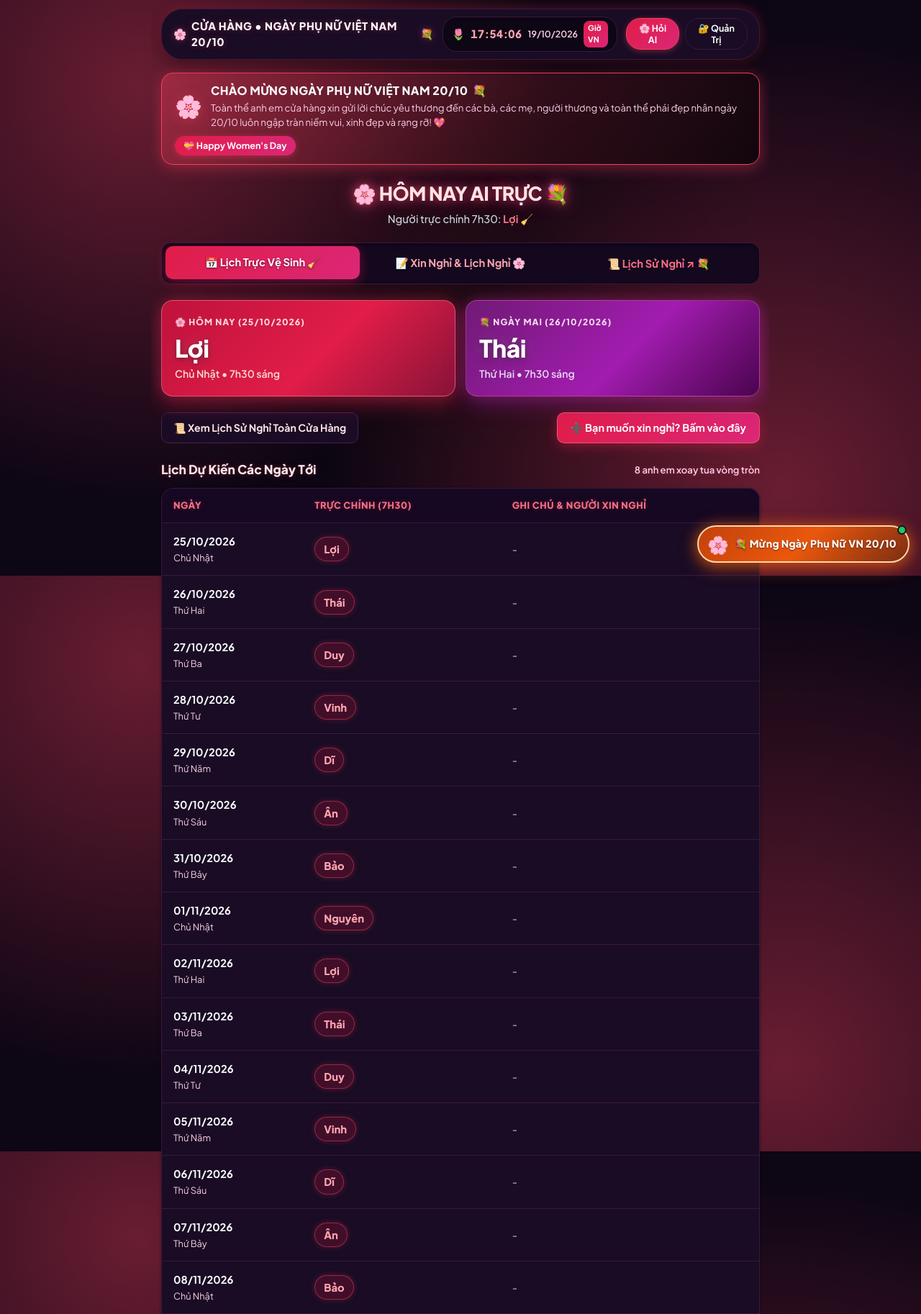
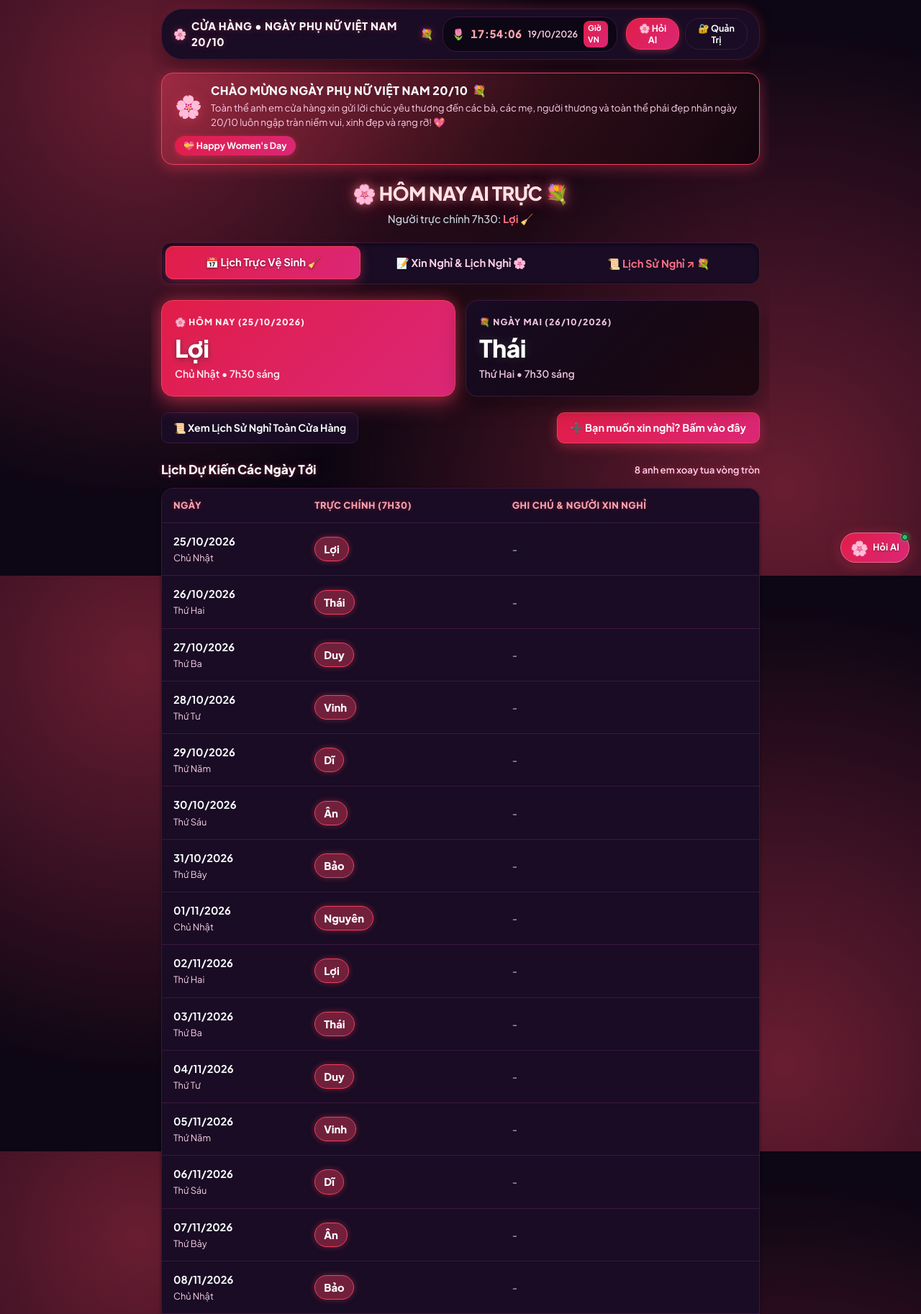
Before and after one commit to rappervint/apptruc, a Flask app: page / in a window 1280 px wide. Shown: the top 1826 px of the page at 72% size. Run offline with Flask 3, Linux system fonts and the light colour scheme; data comes from the database, SQL or seed files in the repository; data that the repository does not hold is empty.

Commit message:
Optimize AI chat bubble to compact elegant design and link all UI elements and modals to dynamic theme variables

```diff
--- a/templates/index.html
+++ b/templates/index.html
@@ -209,12 +209,12 @@
     /* Tab Navigation */
     .tab-container {
       display: flex;
-      background: #14081e;
+      background: {{ theme.colors.card_bg }};
       padding: 5px;
       border-radius: 14px;
       margin-bottom: 22px;
       gap: 5px;
-      border: 1px solid #3b1740;
+      border: 1px solid {{ theme.colors.border }};
       box-shadow: inset 0 2px 5px rgba(0,0,0,0.5);
     }
     .tab-btn {
@@ -222,7 +222,7 @@
       padding: 12px 14px;
       border: none;
       background: transparent;
-      color: #fda4af;
+      color: {{ theme.colors.text_muted }};
       font-size: 0.92rem;
       font-weight: 700;
       border-radius: 10px;
@@ -235,12 +235,13 @@
       text-decoration: none;
     }
     .tab-btn:hover {
-      color: #fff1f2;
+      color: {{ theme.colors.text }};
     }
     .tab-btn.active {
-      background: linear-gradient(135deg, #e11d48 0%, #db2777 100%);
+      background: {{ theme.colors.primary_gradient }};
       color: #ffffff;
-      box-shadow: 0 4px 15px rgba(225, 29, 72, 0.45);
+      box-shadow: 0 4px 15px {{ theme.colors.primary_glow }};
+      border: 1px solid {{ theme.colors.border_focus }};
       transform: translateY(-1px);
       text-shadow: 0 1px 3px rgba(0,0,0,0.5);
     }
@@ -248,12 +249,13 @@
       font-size: 0.72rem;
       padding: 2px 7px;
       border-radius: 12px;
-      background: #881337;
-      color: #ffe4e6;
+      background: {{ theme.colors.bg }};
+      color: {{ theme.colors.text }};
+      border: 1px solid {{ theme.colors.border }};
       font-weight: 700;
     }
     .tab-badge.badge-alert {
-      background: #e11d48;
+      background: {{ theme.colors.primary }};
       color: #fff;
       animation: pulseAlert 2s infinite;
     }
@@ -304,17 +306,17 @@
     }
     .hero-card:hover {
       transform: translateY(-2px);
-      box-shadow: 0 14px 30px rgba(0, 0, 0, 0.6), 0 0 25px rgba(244, 63, 94, 0.35);
+      box-shadow: 0 14px 30px rgba(0, 0, 0, 0.6), 0 0 25px {{ theme.colors.primary_glow }};
     }
     .hero-today {
-      background: linear-gradient(135deg, #be123c 0%, #e11d48 55%, #881337 100%);
-      border: 1px solid rgba(253, 164, 175, 0.45);
-      box-shadow: 0 10px 30px rgba(225, 29, 72, 0.4), 0 0 20px rgba(244, 63, 94, 0.25);
+      background: {{ theme.colors.primary_gradient }};
+      border: 1.5px solid {{ theme.colors.border_focus }};
+      box-shadow: 0 10px 30px {{ theme.colors.primary_glow }}, 0 0 20px {{ theme.colors.primary_glow }};
     }
     .hero-tomorrow {
-      background: linear-gradient(135deg, #701a75 0%, #a21caf 55%, #4a044e 100%);
-      border: 1px solid rgba(244, 114, 182, 0.4);
-      box-shadow: 0 10px 30px rgba(162, 28, 175, 0.4), 0 0 20px rgba(236, 72, 153, 0.25);
+      background: linear-gradient(135deg, {{ theme.colors.card_bg }} 0%, rgba(0, 0, 0, 0.65) 100%);
+      border: 1.5px solid {{ theme.colors.border }};
+      box-shadow: 0 10px 30px rgba(0, 0, 0, 0.5), 0 0 15px rgba(255, 255, 255, 0.05);
     }
     .hero-label {
       font-size: 0.76rem;
@@ -326,10 +328,10 @@
       align-items: center;
       gap: 6px;
       margin-bottom: 8px;
-      color: #ffe4e6;
+      color: #ffffff;
     }
     .hero-tomorrow .hero-label {
-      color: #fce7f3;
+      color: {{ theme.colors.text_muted }};
     }
     .hero-name {
       font-size: 2.1rem;
@@ -343,10 +345,10 @@
       font-size: 0.88rem;
       opacity: 0.92;
       font-weight: 600;
-      color: #ffedd5;
+      color: #ffffff;
     }
     .hero-tomorrow .hero-meta {
-      color: #f3e8ff;
+      color: {{ theme.colors.text_muted }};
     }
     .hero-alert {
       margin-top: 10px;
@@ -383,11 +385,11 @@
       font-size: 1.08rem;
       font-weight: 800;
       margin: 24px 0 12px;
-      color: #ffe4e6;
+      color: {{ theme.colors.text }};
       display: flex;
       align-items: center;
       justify-content: space-between;
-      text-shadow: 0 0 8px rgba(244, 63, 94, 0.3);
+      text-shadow: 0 0 8px {{ theme.colors.primary_glow }};
     }
 
     /* Cards & Action Box */
@@ -413,7 +415,7 @@
     label {
       font-size: 0.86rem;
       font-weight: 700;
-      color: #ffe4e6;
+      color: {{ theme.colors.text }};
     }
     select, input[type="date"], input[type="text"] {
       width: 100%;
@@ -426,22 +428,22 @@
       font-size: 0.95rem;
       outline: none;
       transition: all 0.2s ease;
-      background: #12071a;
+      background: {{ theme.colors.bg }};
       color: var(--text);
     }
     select:focus, input[type="date"]:focus, input[type="text"]:focus {
       border-color: var(--border-focus);
-      box-shadow: 0 0 0 3px rgba(244, 63, 94, 0.28);
+      box-shadow: 0 0 0 3px {{ theme.colors.primary_glow }};
     }
     select option, optgroup {
-      background: #1a0c24;
-      color: #fff1f2;
+      background: {{ theme.colors.card_bg }};
+      color: {{ theme.colors.text }};
     }
 
     /* Date Picker Card & Range Grid */
     .date-picker-card {
-      background: #14081e;
-      border: 1.5px solid #3b1740;
+      background: {{ theme.colors.card_bg }};
+      border: 1.5px solid {{ theme.colors.border }};
       border-radius: 12px;
       padding: 14px 14px 12px;
       margin-bottom: 16px;
@@ -462,7 +464,7 @@
     .date-range-grid label {
       font-size: 0.85rem;
       font-weight: 700;
-      color: #ffe4e6;
+      color: {{ theme.colors.text }};
       margin-bottom: 5px;
       display: flex;
       align-items: center;
@@ -475,9 +477,9 @@
       box-sizing: border-box !important;
       height: 44px;
       padding: 10px 12px;
-      border: 1.5px solid #4a1f4e;
+      border: 1.5px solid {{ theme.colors.border }};
       border-radius: var(--radius-sm);
-      background: #12071a;
+      background: {{ theme.colors.bg }};
       color: var(--text);
     }
     .date-range-grid input[type="date"]::-webkit-date-and-time-value {
@@ -496,12 +498,12 @@
     .chip {
       font-size: 0.8rem;
       font-weight: 600;
-      background: #200d29;
-      border: 1px solid #4a1f4e;
+      background: {{ theme.colors.bg }};
+      border: 1px solid {{ theme.colors.border }};
       padding: 5px 11px;
       border-radius: 18px;
       cursor: pointer;
-      color: #ffe4e6;
+      color: {{ theme.colors.text }};
       transition: all 0.15s ease;
       user-select: none;
       -webkit-tap-highlight-color: transparent;
@@ -545,33 +547,30 @@
       transform: scale(0.99);
     }
     .btn-danger {
-      background: linear-gradient(135deg, #e11d48 0%, #be123c 100%);
+      background: linear-gradient(135deg, #ef4444 0%, #dc2626 100%);
       color: #fff;
-      box-shadow: 0 4px 15px rgba(225, 29, 72, 0.45);
-      border: 1px solid rgba(253, 164, 175, 0.4);
+      box-shadow: 0 4px 15px rgba(239, 68, 68, 0.45);
+      border: 1px solid rgba(254, 202, 202, 0.4);
     }
     .btn-primary {
       background: var(--primary-gradient);
       color: #fff;
-      box-shadow: 0 4px 16px rgba(225, 29, 72, 0.45);
-      border: 1px solid rgba(253, 164, 175, 0.4);
+      box-shadow: 0 4px 16px {{ theme.colors.primary_glow }};
+      border: 1px solid {{ theme.colors.border_focus }};
     }
     .btn-dark {
-      background: #200d29;
-      color: #fff1f2;
-      border: 1px solid #4a1f4e;
+      background: {{ theme.colors.card_bg }};
+      color: {{ theme.colors.text }};
+      border: 1px solid {{ theme.colors.border }};
     }
     .btn-light {
-      background: #1a0c24;
-      color: #ffe4e6;
-      border: 1.5px solid #4a1f4e;
+      background: {{ theme.colors.card_bg }};
+      color: {{ theme.colors.text }};
+      border: 1.5px solid {{ theme.colors.border }};
     }
     .btn-light:hover {
-      background: #281238;
-      border-color: #f43f5e;
-    }
-      background: #251d46;
-      border-color: #ea580c;
+      background: {{ theme.colors.bg }};
+      border-color: {{ theme.colors.primary }};
     }
     .cancel-btn {
       background: rgba(220, 38, 38, 0.25);
@@ -647,37 +646,37 @@
       vertical-align: middle;
     }
     th {
-      background: #160822;
-      color: #fb7185;
+      background: {{ theme.colors.card_bg }};
+      color: {{ theme.colors.highlight }};
       font-weight: 800;
       font-size: 0.8rem;
       text-transform: uppercase;
       letter-spacing: 0.6px;
-      text-shadow: 0 0 6px rgba(244, 63, 94, 0.35);
+      text-shadow: 0 0 6px {{ theme.colors.primary_glow }};
     }
     tr {
       transition: background-color 0.15s ease;
     }
     tr:last-child td { border-bottom: none; }
-    tr:hover { background-color: rgba(244, 63, 94, 0.08); }
+    tr:hover { background-color: {{ theme.colors.primary_glow }}; }
     tr.tr-conflict { background-color: rgba(180, 83, 9, 0.22) !important; }
 
     /* Tags & Badges */
     .tag-duty {
-      background: rgba(225, 29, 72, 0.2);
-      color: #fda4af;
-      border: 1px solid rgba(244, 63, 94, 0.5);
+      background: {{ theme.colors.primary_glow }};
+      color: {{ theme.colors.text }};
+      border: 1px solid {{ theme.colors.border_focus }};
       padding: 5px 12px;
       border-radius: 20px;
       font-weight: 800;
       display: inline-block;
       font-size: 0.92rem;
-      box-shadow: 0 0 8px rgba(244, 63, 94, 0.25);
+      box-shadow: 0 0 8px {{ theme.colors.primary_glow }};
     }
     .tag-leave {
-      background: rgba(225, 29, 72, 0.25);
+      background: rgba(239, 68, 68, 0.2);
       color: #fca5a5;
-      border: 1px solid rgba(225, 29, 72, 0.5);
+      border: 1px solid rgba(239, 68, 68, 0.4);
       padding: 4px 10px;
       border-radius: 8px;
       font-size: 0.82rem;
@@ -781,74 +780,76 @@
       position: fixed !important;
       bottom: calc(18px + env(safe-area-inset-bottom, 0px)) !important;
       right: calc(16px + env(safe-area-inset-right, 0px)) !important;
-      height: 52px !important;
-      padding: 0 16px 0 12px !important;
-      border-radius: 30px !important;
-      background: linear-gradient(135deg, #c2410c 0%, #ea580c 50%, #7c2d12 100%) !important;
+      height: 42px !important;
+      padding: 0 13px !important;
+      border-radius: 24px !important;
+      background: {{ theme.colors.primary_gradient }} !important;
       color: #ffffff !important;
       display: flex !important;
       align-items: center !important;
       justify-content: center !important;
-      gap: 8px !important;
-      box-shadow: 0 6px 24px rgba(234, 88, 12, 0.65), 0 0 20px rgba(249, 115, 22, 0.4) !important;
+      gap: 6px !important;
+      box-shadow: 0 4px 18px {{ theme.colors.primary_glow }}, 0 2px 6px rgba(0,0,0,0.4) !important;
       cursor: pointer !important;
       z-index: 99999 !important;
-      border: 2.5px solid #fed7aa !important;
-      transition: transform 0.2s cubic-bezier(0.175, 0.885, 0.32, 1.275), box-shadow 0.2s ease !important;
+      border: 1.5px solid rgba(255, 255, 255, 0.3) !important;
+      backdrop-filter: blur(8px) !important;
+      transition: all 0.22s cubic-bezier(0.16, 1, 0.3, 1) !important;
       user-select: none !important;
       -webkit-tap-highlight-color: transparent !important;
       touch-action: manipulation !important;
-      animation: fabPulse 3s infinite ease-in-out;
+      animation: fabPulse 3.5s infinite ease-in-out;
+    }
+    .ai-fab-btn:hover {
+      transform: translateY(-2px) scale(1.04);
+      box-shadow: 0 8px 24px {{ theme.colors.primary_glow }} !important;
+      border-color: #ffffff !important;
+    }
+    .ai-fab-btn:active {
+      transform: scale(0.96);
     }
     .ai-fab-icon {
-      font-size: 1.5rem;
+      font-size: 1.25rem;
       line-height: 1;
       display: inline-block;
-      animation: eerieFloat 3s ease-in-out infinite;
     }
     .ai-fab-text {
-      font-size: 0.88rem;
-      font-weight: 800;
-      letter-spacing: 0.3px;
+      font-size: 0.8rem;
+      font-weight: 700;
+      letter-spacing: 0.2px;
       white-space: nowrap;
       color: #ffffff;
-      text-shadow: 0 1px 2px rgba(0,0,0,0.5);
+      text-shadow: 0 1px 2px rgba(0,0,0,0.4);
     }
     @keyframes fabPulse {
-      0%, 100% { box-shadow: 0 6px 20px rgba(234, 88, 12, 0.55), 0 0 15px rgba(249, 115, 22, 0.3); }
-      50% { box-shadow: 0 8px 30px rgba(249, 115, 22, 0.8), 0 0 0 7px rgba(249, 115, 22, 0.22); }
-    }
-    .ai-fab-btn:hover {
-      transform: scale(1.06);
-      box-shadow: 0 10px 32px rgba(249, 115, 22, 0.85) !important;
-    }
-    .ai-fab-btn:active {
-      transform: scale(0.94);
+      0%, 100% { box-shadow: 0 4px 18px {{ theme.colors.primary_glow }}, 0 2px 6px rgba(0,0,0,0.4); }
+      50% { box-shadow: 0 6px 24px {{ theme.colors.primary_glow }}, 0 0 0 5px {{ theme.colors.primary_glow }}; }
     }
     .ai-fab-badge {
       position: absolute;
-      top: -2px;
-      right: 2px;
-      width: 13px;
-      height: 13px;
+      top: 1px;
+      right: 1px;
+      width: 9px;
+      height: 9px;
       background: #22c55e;
       border-radius: 50%;
-      border: 2px solid #151128;
+      border: 1.5px solid {{ theme.colors.card_bg }};
+      box-shadow: 0 0 6px #22c55e;
     }
 
     .ai-chat-popup {
       display: none;
       position: fixed !important;
-      bottom: calc(78px + env(safe-area-inset-bottom, 0px)) !important;
+      bottom: calc(68px + env(safe-area-inset-bottom, 0px)) !important;
       right: calc(16px + env(safe-area-inset-right, 0px)) !important;
       width: 360px !important;
       max-width: calc(100vw - 32px) !important;
-      height: 500px !important;
-      max-height: calc(100vh - 100px) !important;
-      background: #140f28 !important;
+      height: 480px !important;
+      max-height: calc(100vh - 90px) !important;
+      background: {{ theme.colors.card_bg }} !important;
       border-radius: 18px !important;
-      box-shadow: 0 20px 50px rgba(0, 0, 0, 0.85), 0 0 25px rgba(249, 115, 22, 0.25) !important;
-      border: 1.5px solid #433672 !important;
+      box-shadow: 0 20px 50px rgba(0, 0, 0, 0.85), 0 0 25px {{ theme.colors.primary_glow }} !important;
+      border: 1.5px solid {{ theme.colors.border_focus }} !important;
       z-index: 999999 !important;
       flex-direction: column !important;
       overflow: hidden !important;
@@ -1093,20 +1108,20 @@
       to { opacity: 1; transform: scale(1) translateY(0); }
     }
     .ai-popup-header {
-      background: linear-gradient(135deg, #c2410c 0%, #ea580c 55%, #7c2d12 100%);
+      background: {{ theme.colors.primary_gradient }};
       color: #fff;
       padding: 12px 16px;
       display: flex;
       align-items: center;
       justify-content: space-between;
       flex-shrink: 0;
-      border-bottom: 1px solid rgba(253, 186, 116, 0.3);
+      border-bottom: 1px solid rgba(255, 255, 255, 0.2);
     }
     .ai-popup-messages {
       flex: 1;
       padding: 12px 14px;
       overflow-y: auto;
-      background: #0d0a1b;
+      background: {{ theme.colors.bg }};
       display: flex;
       flex-direction: column;
       gap: 10px;
@@ -1114,8 +1129,8 @@
     }
     .ai-popup-footer {
       padding: 10px 12px;
-      background: #140f28;
-      border-top: 1px solid #332a5a;
+      background: {{ theme.colors.card_bg }};
+      border-top: 1px solid {{ theme.colors.border }};
       display: flex;
       gap: 6px;
       flex-shrink: 0;
@@ -1694,7 +1709,7 @@
       // 1. Hiển thị tin nhắn người dùng
       const userBubble = document.createElement('div');
       userBubble.style.cssText = 'display: flex; justify-content: flex-end; margin-bottom: 4px;';
-      userBubble.innerHTML = `<div style="background: linear-gradient(135deg, #e11d48, #db2777); color: #fff; padding: 8px 14px; border-radius: 12px; font-size: 0.88rem; max-width: 82%; line-height: 1.4; box-shadow: 0 2px 6px rgba(0,0,0,0.3); font-weight: 600;">${question}</div>`;
+      userBubble.innerHTML = `<div style="background: {{ theme.colors.primary_gradient }}; color: #fff; padding: 8px 14px; border-radius: 12px; font-size: 0.88rem; max-width: 82%; line-height: 1.4; box-shadow: 0 2px 8px {{ theme.colors.primary_glow }}; font-weight: 600;">${question}</div>`;
       container.appendChild(userBubble);
 
       input.value = '';
@@ -1740,11 +1755,11 @@
             <div style="background: {{ theme.colors.card_bg }}; border: 1.5px solid {{ theme.colors.border_focus }}; padding: 10px 12px; border-radius: 12px; font-size: 0.86rem; color: #fff1f2; line-height: 1.45; box-shadow: 0 4px 14px rgba(0,0,0,0.5), 0 0 10px {{ theme.colors.primary_glow }}; max-width: 92%;">
               <div style="font-weight: 800; color: {{ theme.colors.accent }}; margin-bottom: 6px; display: flex; align-items: center; justify-content: space-between;">
                 <span>{{ theme.icons.main }} XÁC NHẬN BÁO NGHỈ</span>
-                <span style="font-size: 0.7rem; background: rgba(225,29,72,0.25); color: #ffe4e6; border: 1px solid rgba(244,63,94,0.4); padding: 2px 6px; border-radius: 4px; font-weight: 600;">✨ ${data.engine || 'AI'}</span>
+                <span style="font-size: 0.7rem; background: {{ theme.colors.primary_glow }}; color: {{ theme.colors.text }}; border: 1px solid {{ theme.colors.border }}; padding: 2px 6px; border-radius: 4px; font-weight: 600;">✨ ${data.engine || 'AI'}</span>
               </div>
               <div style="margin-bottom: 6px;">
                 • Nhân viên: <strong style="color: {{ theme.colors.accent }};">${data.member_name}</strong><br>
-                • Thời gian: <strong>${data.display_date}</strong> <span style="font-size: 0.8rem; color: #fbcfe8;">(${data.weekday_vn})</span><br>
+                • Thời gian: <strong>${data.display_date}</strong> <span style="font-size: 0.8rem; color: {{ theme.colors.highlight }};">(${data.weekday_vn})</span><br>
                 • Lý do: <em>"${data.reason}"</em>
               </div>
               <div style="padding: 6px 8px; border-radius: 6px; margin-bottom: 8px; font-size: 0.78rem; ${conflictStyle}">
@@ -2179,7 +2194,7 @@
   <!-- BONG BÓNG CHAT AI NỔI (FLOATING CHAT BUBBLE) -->
   <div class="ai-fab-btn" id="ai-fab-button" onclick="toggleAiChatPopup()" title="Hỏi nhanh trợ lý AI về lịch trực & ngày nghỉ">
     <span class="ai-fab-icon">{{ theme.icons.bot }}</span>
-    <span class="ai-fab-text">{{ theme.tag }}</span>
+    <span class="ai-fab-text">Hỏi AI</span>
     <span class="ai-fab-badge"></span>
   </div>
 
```
Also changed, not shown: other parts of templates/index.html (+26 -12 lines), templates/history.html (+40 -40 lines).
